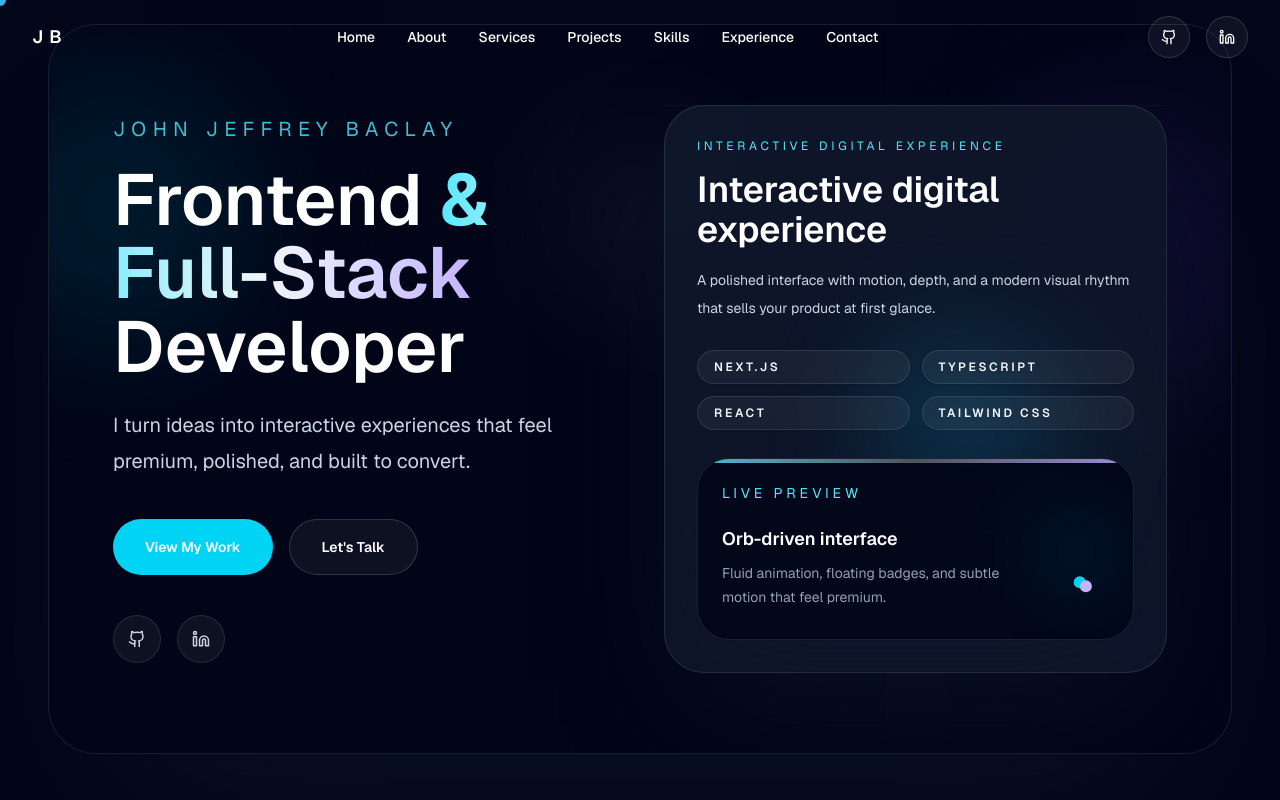
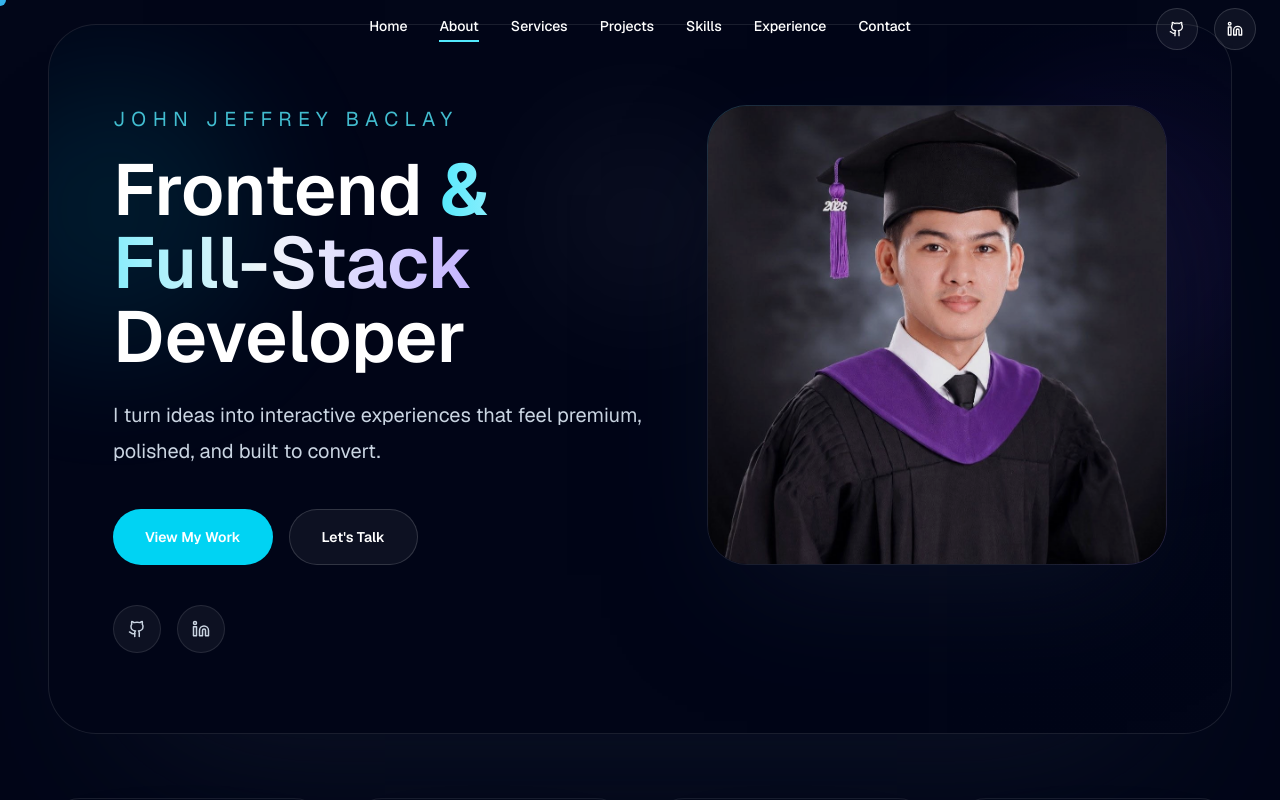
Before and after one commit to jeprcks/Fportfolio, a Next.js app in the folder portfolio/: page / in a window 1280 px wide. Shown: the top 800 px of the page. Built offline with nearby package versions, Linux system fonts and the light colour scheme.

Commit message:
adjusted

```diff
--- a/portfolio/app/globals.css
+++ b/portfolio/app/globals.css
@@ -113,7 +113,7 @@ textarea:focus {
   background: rgba(56, 189, 248, 0.95);
   pointer-events: none;
   transform: translate3d(-50%, -50%, 0);
-  transition: transform 0.12s ease-out, background-color 0.2s ease;
+  transition: transform 0.12s ease-out, background-color 0.2s ease, width 0.2s ease, height 0.2s ease;
   z-index: 9999;
 }
 
--- a/portfolio/components/Hero.tsx
+++ b/portfolio/components/Hero.tsx
@@ -1,7 +1,8 @@
 "use client";
 
+import Image from "next/image";
 import { motion, useMotionValue, useTransform } from "framer-motion";
-import { useMemo, type MouseEvent } from "react";
+import { type MouseEvent } from "react";
 import { Github, Linkedin } from "lucide-react";
 
 const accentText = "text-transparent bg-clip-text bg-gradient-to-r from-cyan-300 via-slate-100 to-violet-300";
@@ -19,33 +20,8 @@ export default function Hero() {
   const glowY = useTransform(mouseY, [0, 1], ["12%", "75%"]);
   const orbX = useTransform(mouseX, [0, 1], ["15%", "72%"]);
   const orbY = useTransform(mouseY, [0, 1], ["18%", "68%"]);
-
-  const handleMouseMove = (event: MouseEvent<HTMLDivElement>) => {
-    const rect = event.currentTarget.getBoundingClientRect();
-    mouseX.set((event.clientX - rect.left) / rect.width);
-    mouseY.set((event.clientY - rect.top) / rect.height);
-  };
-
-  const handleMouseLeave = () => {
-    mouseX.set(0.5);
-    mouseY.set(0.5);
-  };
-
-  const badgeElements = useMemo(
-    () =>
-      badges.map((badge, index) => (
-        <motion.div
-          key={badge}
-          initial={{ opacity: 0, y: 20 }}
-          animate={{ opacity: 1, y: 0 }}
-          transition={{ duration: 0.6, delay: 0.25 + index * 0.05, ease: "easeOut" }}
-          className="inline-flex rounded-full border border-white/10 bg-white/5 px-4 py-2 text-xs font-semibold uppercase tracking-[0.22em] text-slate-100 shadow-sm"
-        >
-          {badge}
-        </motion.div>
-      )),
-    []
-  );
+  const driftX = useTransform(mouseX, [0, 1], ["-10%", "10%"]);
+  const driftY = useTransform(mouseY, [0, 1], ["-8%", "8%"]);
 
   return (
     <section id="home" className="relative overflow-hidden rounded-[3rem] border border-white/10 bg-slate-950/95 px-6 py-20 shadow-[0_100px_160px_-95px_rgba(15,23,42,0.85)] sm:px-10 lg:px-16">
@@ -54,7 +30,7 @@ export default function Hero() {
       <div className="pointer-events-none absolute left-1/2 top-24 h-48 w-48 -translate-x-1/2 rounded-full bg-white/5 blur-3xl" />
       <div className="pointer-events-none absolute inset-y-0 right-0 w-1/2 bg-gradient-to-l from-slate-950/20 via-transparent to-transparent" />
 
-      <div className="relative z-10 mx-auto flex w-full max-w-6xl flex-col gap-12 lg:flex-row lg:items-center lg:justify-between">
+      <div className="relative z-10 mx-auto flex w-full max-w-6xl flex-col gap-12 lg:flex-row lg:items-start lg:justify-between">
         <motion.div
           initial="hidden"
           animate="visible"
@@ -113,71 +89,18 @@ export default function Hero() {
           initial={{ opacity: 0, y: 30 }}
           animate={{ opacity: 1, y: 0 }}
           transition={{ duration: 0.9, ease: "easeOut", delay: 0.2 }}
-          className="relative w-full min-w-0 lg:flex-1"
+          className="relative w-full min-w-0 lg:max-w-[460px]"
         >
           <div className="absolute inset-0 rounded-[2.5rem] bg-[radial-gradient(circle_at_top_left,rgba(34,211,238,0.12),transparent_24%),radial-gradient(circle_at_bottom_right,rgba(168,85,247,0.1),transparent_20%)]" />
-          <div className="absolute inset-0 bg-[linear-gradient(rgba(255,255,255,0.03)_1px,transparent_1px)] bg-[length:72px_72px] pointer-events-none" />
-          <div
-            className="relative overflow-hidden rounded-[2.5rem] border border-white/10 bg-slate-900/95 p-8 shadow-[0_50px_120px_-40px_rgba(15,23,42,0.8)]"
-            onMouseMove={handleMouseMove}
-            onMouseLeave={handleMouseLeave}
-          >
-            <motion.div
-              className="pointer-events-none absolute h-40 w-40 rounded-full bg-cyan-400/20 blur-3xl"
-              style={{ left: glowX, top: glowY }}
+          <div className="relative overflow-hidden rounded-[2.5rem] border border-white/10 bg-transparent p-0 shadow-[0_50px_120px_-40px_rgba(15,23,42,0.8)] lg:min-h-[460px]">
+            <Image
+              src="/files/gradpic/gradpic.jpg"
+              fill
+              alt="Gradpic background"
+              className="object-cover object-center opacity-100"
+              sizes="(max-width: 768px) 100vw, 423px"
             />
-            <motion.div
-              animate={{ y: [0, -18, 0], rotate: [0, 15, 0] }}
-              transition={{ duration: 9, repeat: Infinity, ease: "easeInOut" }}
-              className="pointer-events-none absolute h-36 w-36 rounded-full bg-gradient-to-br from-cyan-400/20 via-transparent to-violet-500/15 blur-3xl"
-              style={{ left: orbX, top: orbY }}
-            />
-
-            <div className="relative z-10 flex h-full flex-col justify-between gap-7 text-slate-100">
-              <div className="space-y-4">
-                <p className="text-xs uppercase tracking-[0.32em] text-cyan-300">Interactive digital experience</p>
-                <h2 className="text-3xl font-semibold text-white sm:text-4xl">
-                  Interactive digital<br />experience
-                </h2>
-                <p className="max-w-md text-sm leading-7 text-slate-300">
-                  A polished interface with motion, depth, and a modern visual rhythm that sells your product at first glance.
-                </p>
-              </div>
-
-              <div className="grid gap-3 sm:grid-cols-2">{badgeElements}</div>
-
-              <div className="relative overflow-hidden rounded-[2rem] border border-white/10 bg-slate-950/90 p-6 shadow-[0_24px_80px_-40px_rgba(15,23,42,0.75)]">
-                <div className="absolute inset-x-0 top-0 h-1 bg-gradient-to-r from-cyan-300/80 via-white/30 to-violet-300/80" />
-                <div className="relative">
-                  <p className="text-sm uppercase tracking-[0.28em] text-cyan-300">Live preview</p>
-                  <div className="mt-4 flex items-center justify-between gap-4">
-                    <div>
-                      <p className="text-lg font-semibold text-white">Orb-driven interface</p>
-                      <p className="mt-2 text-sm leading-6 text-slate-400">
-                        Fluid animation, floating badges, and subtle motion that feel premium.
-                      </p>
-                    </div>
-                    <div className="relative h-24 w-24">
-                      <motion.div
-                        animate={{ y: [0, -14, 0] }}
-                        transition={{ duration: 2.5, repeat: Infinity, ease: "easeInOut" }}
-                        className="absolute left-1/2 top-3 h-14 w-14 -translate-x-1/2 rounded-full bg-cyan-400/20 border border-cyan-300/40 blur-2xl"
-                      />
-                      <motion.div
-                        animate={{ x: [0, -8, 0], y: [0, 8, 0] }}
-                        transition={{ duration: 2.2, repeat: Infinity, ease: "easeInOut" }}
-                        className="absolute left-8 top-14 h-3 w-3 rounded-full bg-cyan-400"
-                      />
-                      <motion.div
-                        animate={{ x: [0, 8, 0], y: [0, -8, 0] }}
-                        transition={{ duration: 2.4, repeat: Infinity, ease: "easeInOut", delay: 0.2 }}
-                        className="absolute right-5 top-16 h-3 w-3 rounded-full bg-violet-300"
-                      />
-                    </div>
-                  </div>
-                </div>
-              </div>
-            </div>
+            <div className="absolute inset-0 bg-slate-950/10" />
           </div>
         </motion.div>
       </div>
--- a/portfolio/components/Navbar.tsx
+++ b/portfolio/components/Navbar.tsx
@@ -16,11 +16,36 @@ const navItems = [
 export default function Navbar() {
   const [isOpen, setIsOpen] = useState(false);
   const [isScrolled, setIsScrolled] = useState(false);
+  const [activeSection, setActiveSection] = useState<string>("#home");
 
   useEffect(() => {
     const handleScroll = () => setIsScrolled(window.scrollY > 30);
     window.addEventListener("scroll", handleScroll, { passive: true });
     return () => window.removeEventListener("scroll", handleScroll);
+  }, []);
+
+  useEffect(() => {
+    const sections = navItems.map((item) => document.querySelector<HTMLElement>(item.href));
+
+    const updateActiveSection = () => {
+      const scrollY = window.scrollY;
+      const offset = window.innerHeight * 0.2;
+      let current = "#home";
+
+      sections.forEach((section, index) => {
+        if (!section) return;
+        const top = section.offsetTop - offset;
+        if (scrollY >= top) {
+          current = navItems[index].href;
+        }
+      });
+
+      setActiveSection(current);
+    };
+
+    updateActiveSection();
+    window.addEventListener("scroll", updateActiveSection, { passive: true });
+    return () => window.removeEventListener("scroll", updateActiveSection);
   }, []);
 
   return (
@@ -31,17 +56,17 @@ export default function Navbar() {
           : "bg-transparent"
       }`}
     >
-      <div className="mx-auto flex max-w-7xl items-center justify-between px-6 py-4 lg:px-8">
-        <a href="#home" className="text-lg font-semibold uppercase tracking-[0.32em] text-white" data-cursor>
-          JB
-        </a>
-
+      <div className="relative mx-auto flex max-w-7xl items-center justify-center px-6 py-4 lg:px-8">
         <nav className="hidden items-center gap-8 lg:flex">
           {navItems.map((item) => (
             <a
               key={item.label}
               href={item.href}
-              className="text-sm font-medium text-slate-300 transition hover:text-white"
+              className={`relative text-sm font-medium transition pb-1 ${
+                activeSection === item.href
+                  ? "text-white border-b-2 border-cyan-300"
+                  : "text-slate-300 border-b-2 border-transparent hover:text-white hover:border-cyan-300"
+              }`}
               data-cursor
             >
               {item.label}
@@ -49,7 +74,7 @@ export default function Navbar() {
           ))}
         </nav>
 
-        <div className="hidden items-center gap-4 lg:flex">
+        <div className="absolute right-6 hidden items-center gap-4 lg:flex">
           <a
             href="https://github.com/jeprcks"
             target="_blank"
@@ -72,7 +97,7 @@ export default function Navbar() {
 
         <button
           type="button"
-          className="inline-flex h-11 w-11 items-center justify-center rounded-full border border-white/15 bg-white/5 text-slate-100 transition hover:bg-white/10 lg:hidden"
+          className="absolute right-6 inline-flex h-11 w-11 items-center justify-center rounded-full border border-white/15 bg-white/5 text-slate-100 transition hover:bg-white/10 lg:hidden"
           onClick={() => setIsOpen(!isOpen)}
           aria-label="Toggle navigation"
           data-cursor
@@ -83,7 +108,7 @@ export default function Navbar() {
 
       {isOpen ? (
         <div className="border-t border-white/10 bg-slate-950/95 px-6 py-6 backdrop-blur-xl lg:hidden">
-          <div className="flex flex-col gap-4">
+          <div className="flex flex-col items-center gap-4">
             {navItems.map((item) => (
               <a
                 key={item.label}
@@ -96,7 +121,7 @@ export default function Navbar() {
               </a>
             ))}
           </div>
-          <div className="mt-6 flex items-center gap-4">
+          <div className="mt-6 flex items-center gap-4 justify-center">
             <a
               href="https://github.com/jeprcks"
               target="_blank"
```
Also changed, not shown: portfolio/components/CustomCursor.tsx (+17 -1 lines), portfolio/public/files/gradpic/gradpic.jpg (added).
